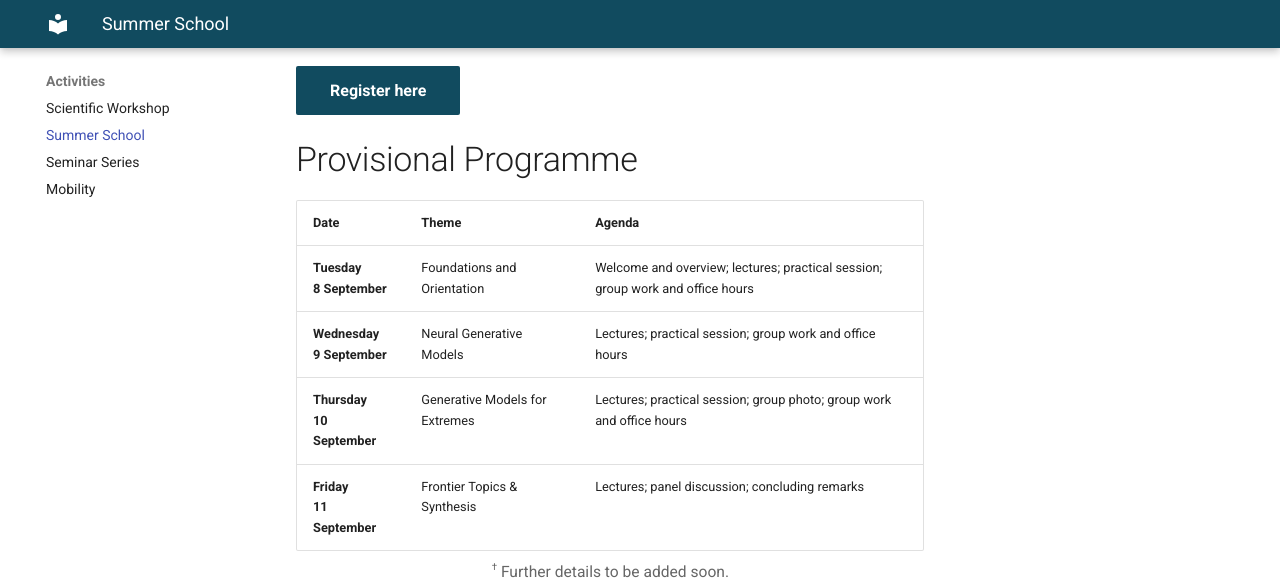
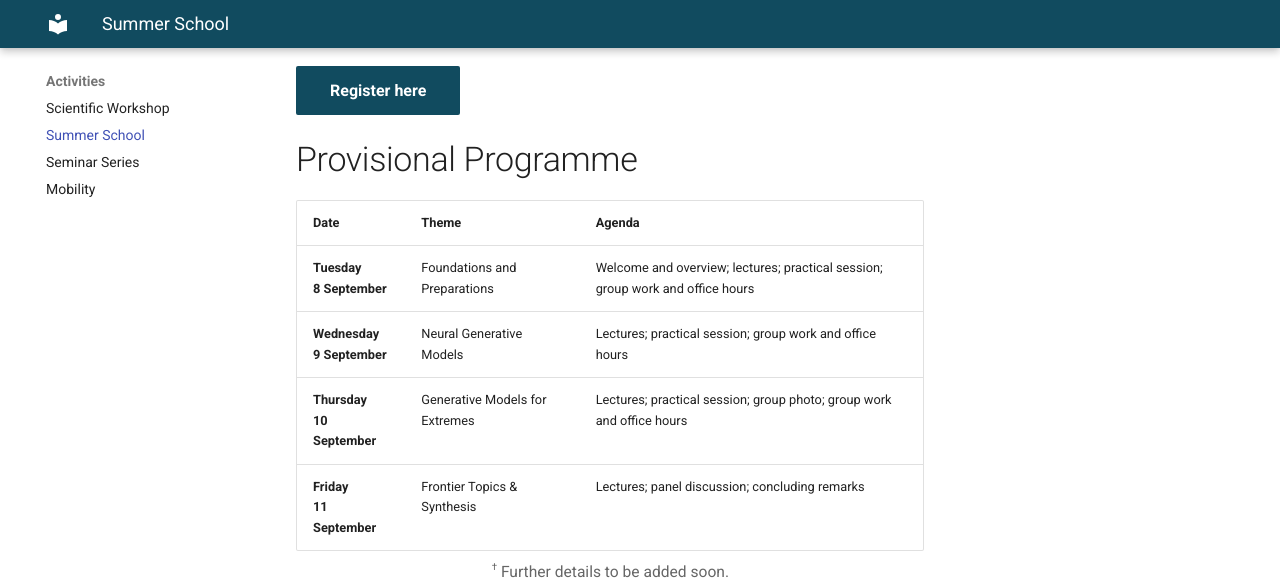
Before and after one commit to gamex-network/gamex-network.github.io, an MkDocs documentation site: the page built from docs/school.md, in a window 1280 px wide and 900 px high, scrolled down 562 px. Shown: the top 583 px of the window. Built offline with MkDocs 1.6.1 and Material for MkDocs 9.7.7, drawn with Linux system fonts in a browser that asks for light colours.

Commit message:
Update first summer school theme

```diff
--- a/docs/school.md
+++ b/docs/school.md
@@ -17,7 +17,7 @@ Building on the success of [GAME 2025](https://gail.ed.ac.uk/news-and-events/eve
 
 | Date | Theme | Agenda |
 | --- | --- | --- |
-| <strong>Tuesday</strong><br><strong>8 September</strong> | Foundations and Orientation | Welcome and overview; lectures; practical session; group work and office hours |
+| <strong>Tuesday</strong><br><strong>8 September</strong> | Foundations and Preparations | Welcome and overview; lectures; practical session; group work and office hours |
 | <strong>Wednesday</strong><br><strong>9 September</strong> | Neural Generative Models | Lectures; practical session; group work and office hours |
 | <strong>Thursday</strong><br><strong>10 September</strong> | Generative Models for Extremes | Lectures; practical session; group photo; group work and office hours |
 | <strong>Friday</strong><br><strong>11 September</strong> | Frontier Topics & Synthesis | Lectures; panel discussion; concluding remarks |
```
